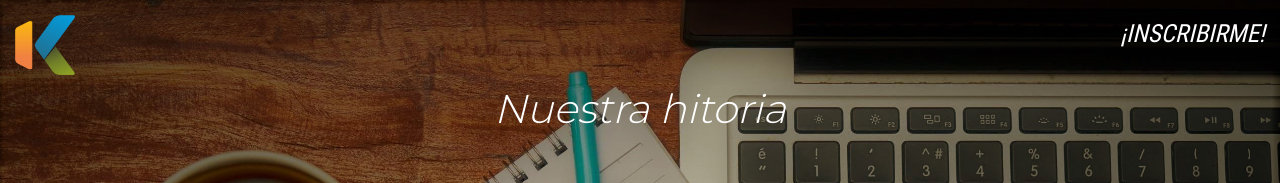
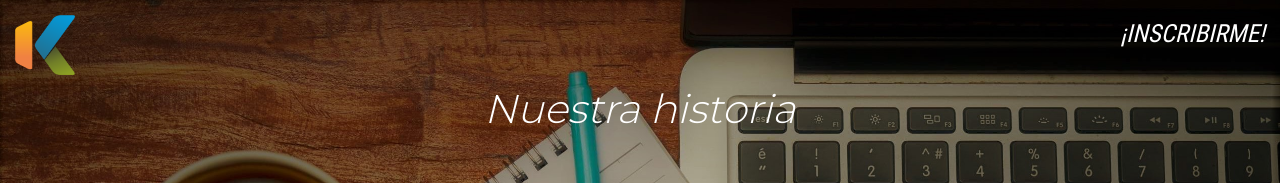
Before and after one commit to ulisesbaroni/Cursos-Online, a plain HTML site: page pages/nosotros.html in a window 1280 px wide. Shown: the top 183 px of the page. Drawn offline with nearby package versions, Linux system fonts and the light colour scheme.

Commit message:
correccion

```diff
--- a/pages/nosotros.html
+++ b/pages/nosotros.html
@@ -21,7 +21,7 @@
             </div>
         </div>
 
-        <h3>Nuestra hitoria</h3>
+        <h3>Nuestra historia</h3>
 
      <!--    <nav>
             <ul class="menu">
```
